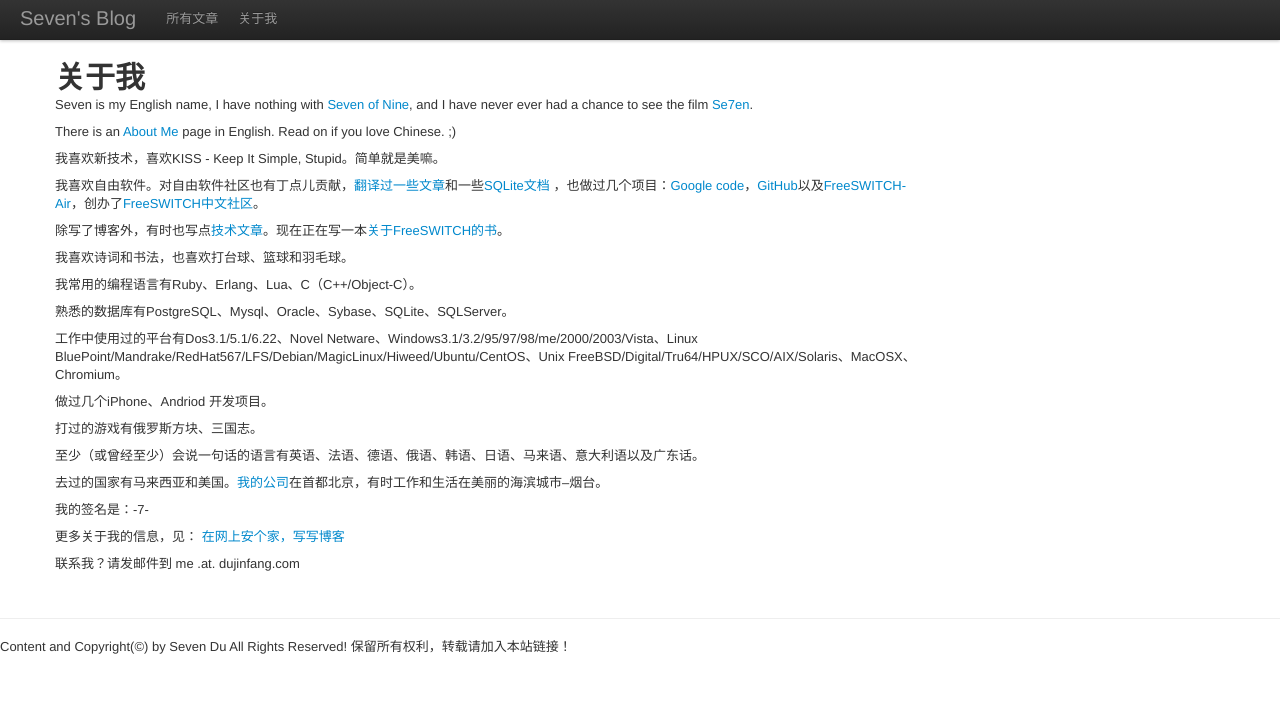
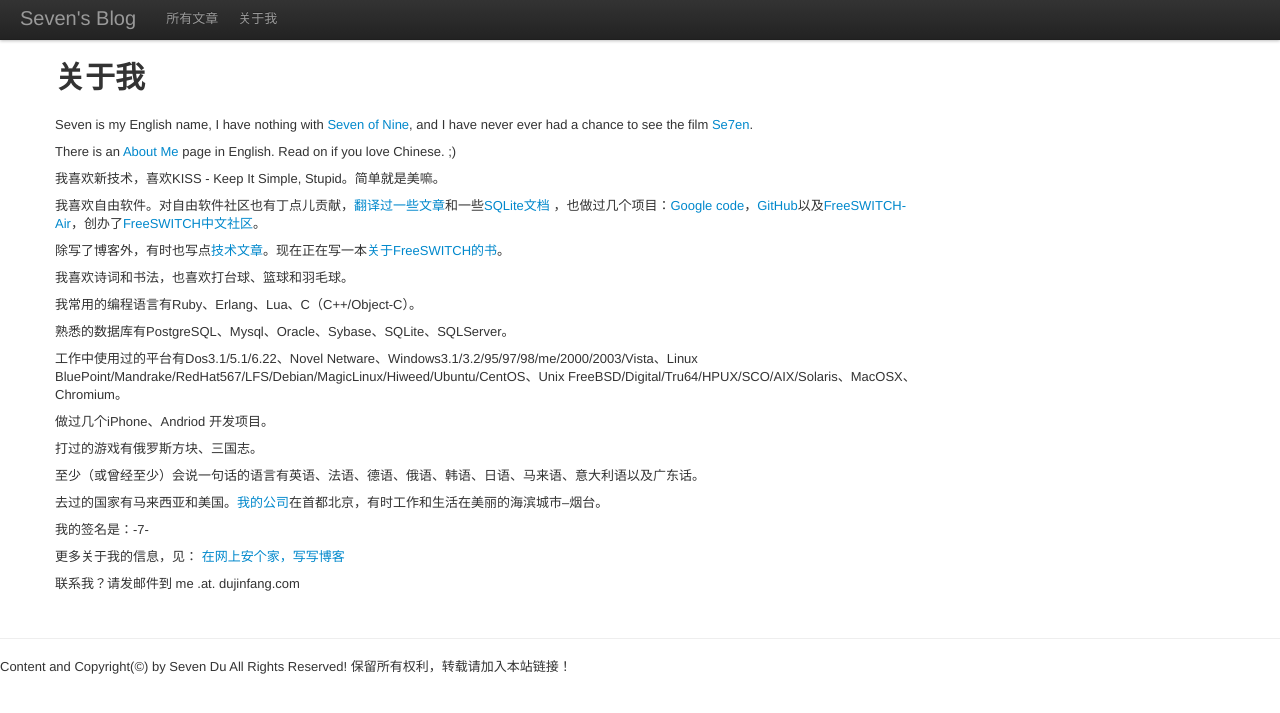
Before and after one commit to seven1240/seven1240.github.com, a Jekyll site: the page built from about.md, in a window 1280 px wide. Shown: the top 713 px of the page. Built offline with Jekyll 4.4.1, drawn with Linux system fonts in a browser that asks for light colours; Markdown is read by kramdown in place of the engine named in the settings.

Commit message:
update layout

```diff
--- a/_layouts/default.html
+++ b/_layouts/default.html
@@ -22,6 +22,9 @@
       body {
         padding-top: 60px;
         padding-bottom: 40px;
+      }
+      h1 {
+      	margin-bottom: 20px !important;
       }
     </style>
 
--- a/_layouts/post.html
+++ b/_layouts/post.html
@@ -22,6 +22,9 @@
       body {
         padding-top: 60px;
         padding-bottom: 40px;
+      }
+      h1 {
+      	margin-bottom: 20px !important;
       }
     </style>
 
```
